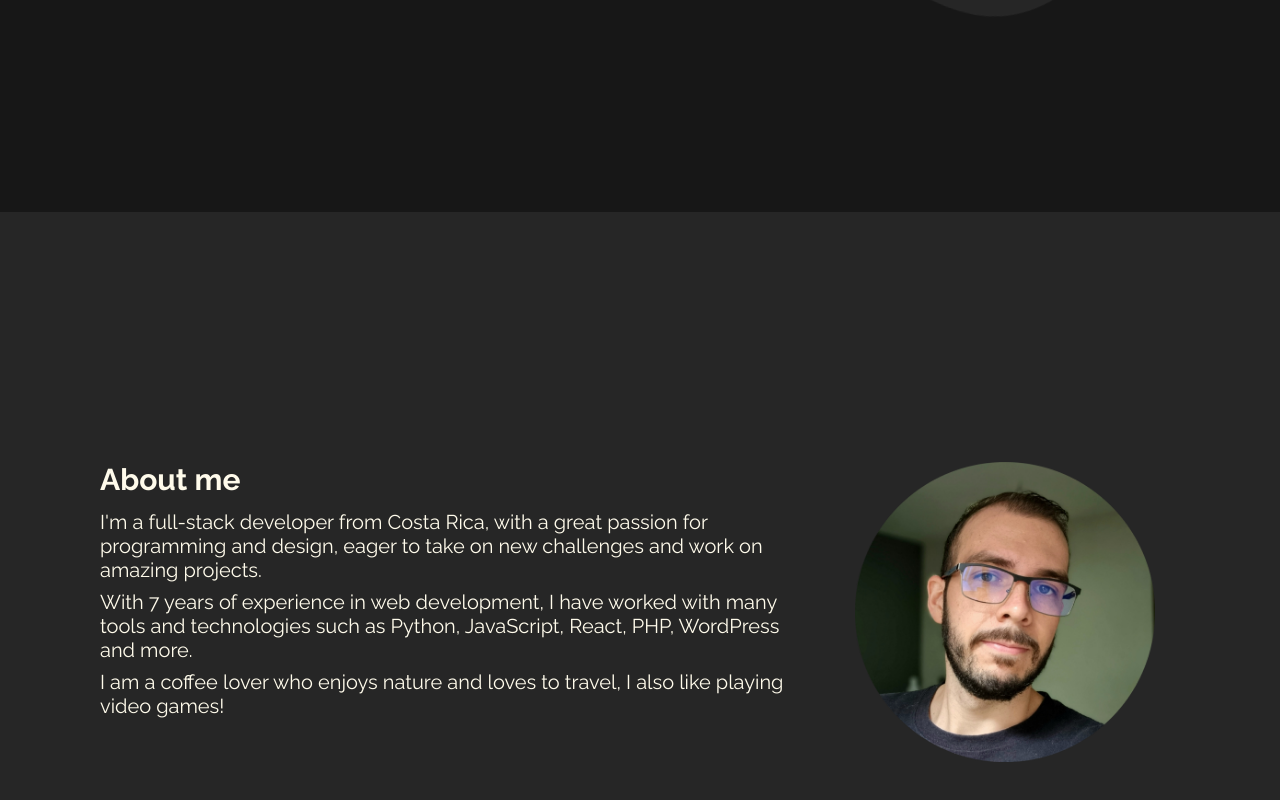
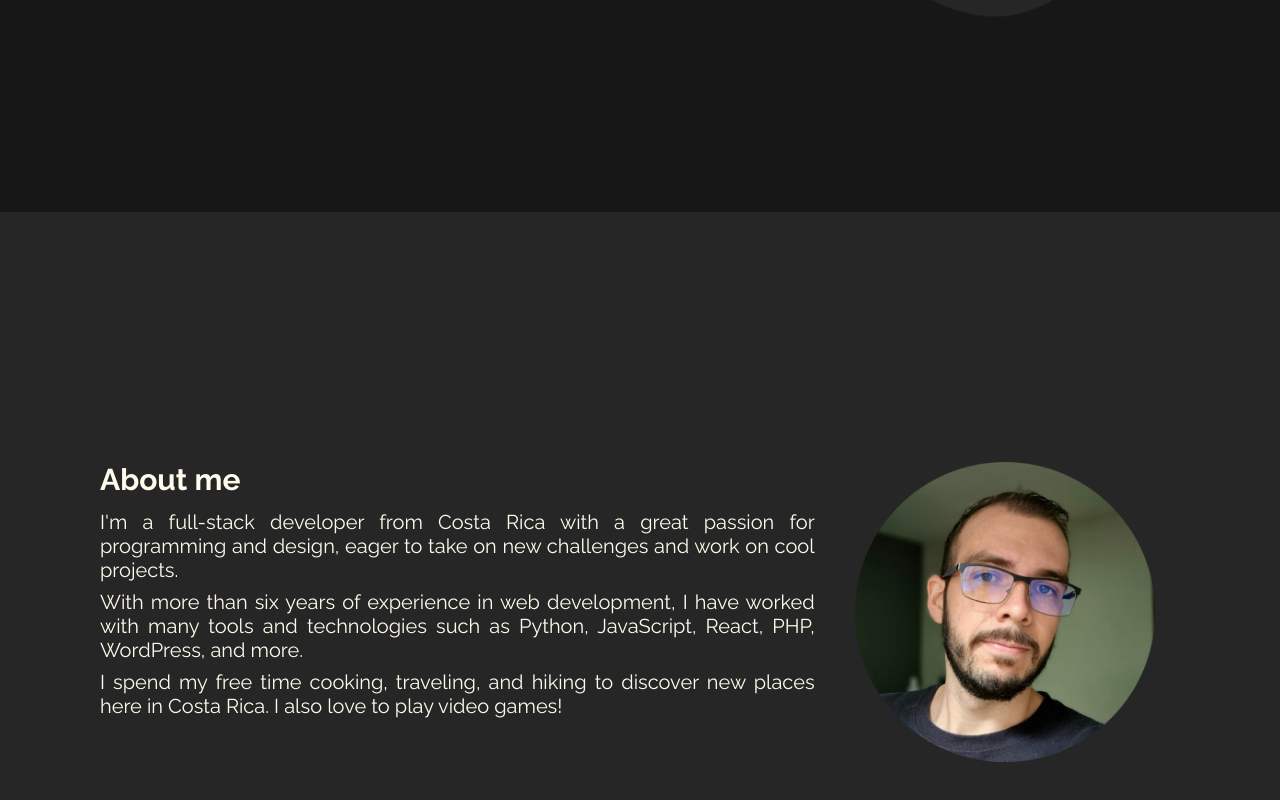
Before and after one commit to jorgearaya474/nxt-site, a Next.js app: page / in a window 1280 px wide. Shown: the part 588-1388 px from the top of the page. Built offline with nearby package versions, Linux system fonts and the light colour scheme.

Commit message:
update about me text

```diff
--- a/pages/index.js
+++ b/pages/index.js
@@ -17,7 +17,7 @@ export default function Home() {
                 Jorge Araya
               </h1>
               <p className="mb-2 text-2xl text-amber-50 text-left">
-                I&apos;m a full-stack web developer from 🇨🇷
+                A full-stack developer from Costa Rica 🇨🇷
               </p>
               <div className="my-3 flex gap-2">
                 <Link href="mailto:jorgearaya474@gmail.com">
@@ -50,19 +50,19 @@ export default function Home() {
         <div className="container grid grid-cols-1 md:grid-cols-3 gap-4 p-8 md:p-5">
           <div className="col-span-2">
             <h2 className="text-amber-50 font-bold text-3xl mb-3">About me</h2>
-            <p className="text-amber-50 text-xl mb-2 leading-6">
-              I&apos;m a full-stack developer from Costa Rica, with a great
+            <p className="text-amber-50 text-xl mb-2 leading-6 text-justify">
+              I&apos;m a full-stack developer from Costa Rica with a great
               passion for programming and design, eager to take on new
-              challenges and work on amazing projects.
+              challenges and work on cool projects.
             </p>
-            <p className="text-amber-50 text-xl mb-2 leading-6">
-              With 7 years of experience in web development, I have worked with
-              many tools and technologies such as Python, JavaScript, React,
-              PHP, WordPress and more.
+            <p className="text-amber-50 text-xl mb-2 leading-6 text-justify">
+              With more than six years of experience in web development, I have
+              worked with many tools and technologies such as Python,
+              JavaScript, React, PHP, WordPress, and more.
             </p>
-            <p className="text-amber-50 text-xl mb-2 leading-6">
-              I am a coffee lover who enjoys nature and loves to travel, I also
-              like playing video games!
+            <p className="text-amber-50 text-xl mb-2 leading-6 text-justify">
+              I spend my free time cooking, traveling, and hiking to discover
+              new places here in Costa Rica. I also love to play video games!
             </p>
           </div>
           <div className="flex items-center justify-center">
```
